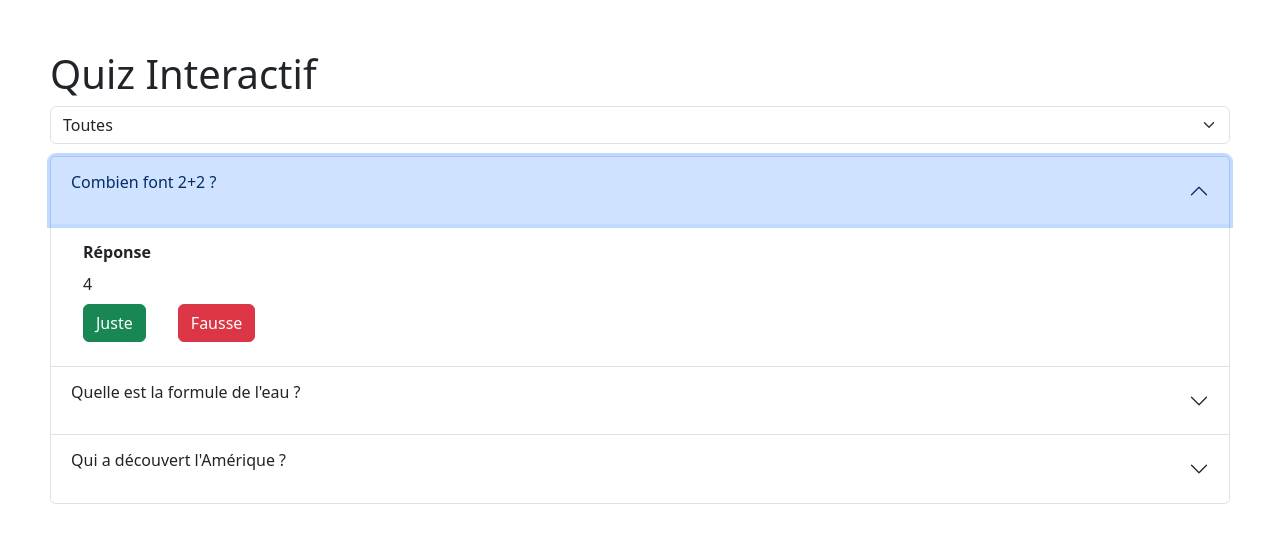
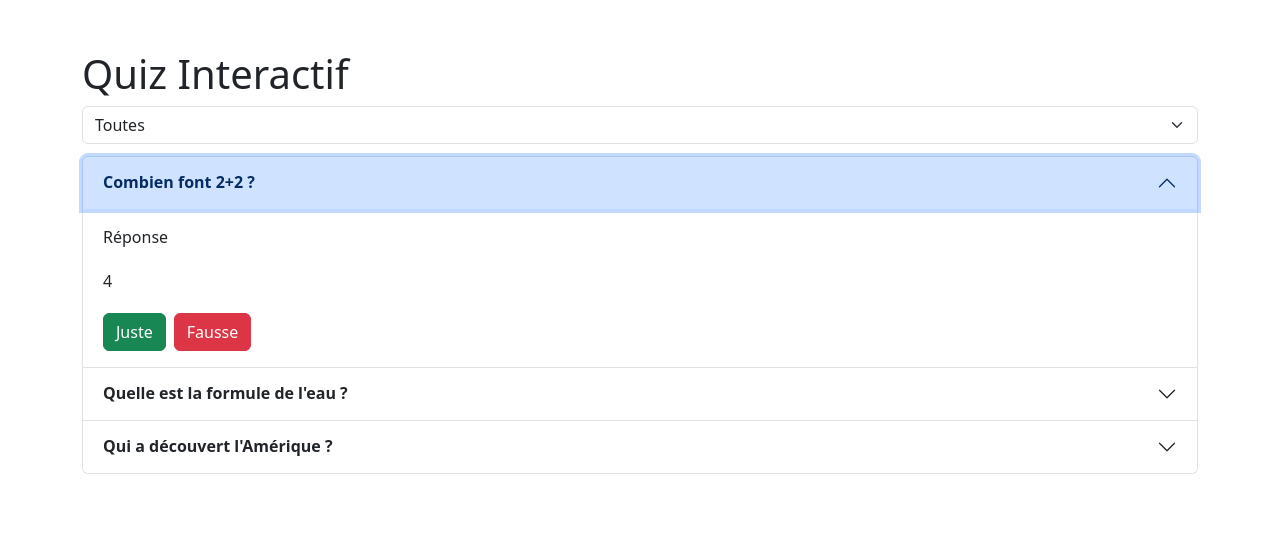
Before and after one commit to GuillardPierre/cloud_quizz, a React (Vite) app: page / in a window 1280 px wide. Both pictures are taken after a click on the button "Combien font 2+2 ?". Shown: the top 542 px of the page. Built offline with nearby package versions, Linux system fonts and the light colour scheme.

Commit message:
Simplify Question component

```diff
--- a/src/App.jsx
+++ b/src/App.jsx
@@ -4,18 +4,19 @@ import Filter from './components/Filter';
 import './assets/styles/app.scss';
 import './assets/styles/main.scss';
 import { useState } from 'react';
+import { Container } from 'react-bootstrap';
 
 function App() {
   const [category, setCategory] = useState('all');
 
   return (
-    <>
+    <Container as='body'>
       <Header />
       <main>
         <Filter setCategory={setCategory} />
         <CustomAccordion category={category} />
       </main>
-    </>
+    </Container>
   );
 }
 
--- a/src/components/CustomAccordion.jsx
+++ b/src/components/CustomAccordion.jsx
@@ -1,4 +1,4 @@
-import { Accordion, Button, Col, Container, Row } from 'react-bootstrap';
+import { Accordion, Button, Col, Container, Row, Stack } from 'react-bootstrap';
 import Question from './Question';
 import '../assets/styles/customAccordion.scss';
 import useCustomAccordion from '../hooks/useCustomAccordion';
@@ -10,44 +10,11 @@ export default function CustomAccordion({ category }) {
   return (
     <Accordion>
       {filteredQuestions.map((question) => (
-        <Accordion.Item eventKey={question.id} key={question.id}>
-          <Question
-            question={question.question}
-            response={question.validation}
-          />
-          <Accordion.Body>
-            <Container>
-              <Row>
-                <Col xs={12}>
-                  <span>Réponse </span>
-                </Col>
-              </Row>
-              <Row>
-                <Col xs={12}>{question.answer}</Col>
-              </Row>
-              <Row>
-                <Col xs={1}>
-                  <Button
-                    disabled={btnIsDisabled(question.validation)}
-                    variant='success'
-                    onClick={() => handleResponse(question.id, true)}
-                  >
-                    Juste
-                  </Button>
-                </Col>
-                <Col xs={1}>
-                  <Button
-                    disabled={btnIsDisabled(question.validation)}
-                    variant='danger'
-                    onClick={() => handleResponse(question.id, false)}
-                  >
-                    Fausse
-                  </Button>
-                </Col>
-              </Row>
-            </Container>
-          </Accordion.Body>
-        </Accordion.Item>
+        <Question
+          question={question}
+          handleResponse={handleResponse}
+          btnIsDisabled={btnIsDisabled}
+        />
       ))}
     </Accordion>
   );
--- a/src/components/Question.jsx
+++ b/src/components/Question.jsx
@@ -1,7 +1,12 @@
-import { Accordion } from 'react-bootstrap';
+import { Accordion, Button, Stack } from 'react-bootstrap';
 import '../assets/styles/question.scss';
 
-export default function Question({ question, response }) {
+export default function Question({
+  question,
+  response,
+  btnIsDisabled,
+  handleResponse,
+}) {
   console.log(response);
 
   const displayResponse = (rep) => {
@@ -14,15 +19,39 @@ export default function Question({ question, response }) {
   };
 
   return (
+    <Accordion.Item eventKey={question.id} key={question.id}>
       <Accordion.Header>
         <div className='accordion-question-wrapper'>
-        <p>{question}</p>
-        {response !== undefined && (
-          <span className={response ? 'true' : 'false'}>
-            {displayResponse(response)}
+          <span>{question.question}</span>
+          {question.validation !== undefined && (
+            <span className={question.validation ? 'true' : 'false'}>
+              {displayResponse(question.validation)}
             </span>
           )}
         </div>
       </Accordion.Header>
+      <Accordion.Body>
+        <Stack gap={1}>
+          <p>Réponse </p>
+          <p> {question.answer}</p>
+          <Stack direction='horizontal' gap={2}>
+            <Button
+              disabled={btnIsDisabled(question.validation)}
+              variant='success'
+              onClick={() => handleResponse(question.id, true)}
+            >
+              Juste
+            </Button>
+            <Button
+              disabled={btnIsDisabled(question.validation)}
+              variant='danger'
+              onClick={() => handleResponse(question.id, false)}
+            >
+              Fausse
+            </Button>
+          </Stack>
+        </Stack>
+      </Accordion.Body>
+    </Accordion.Item>
   );
 }
```
Lines whose indentation alone changed are shown as unchanged.
